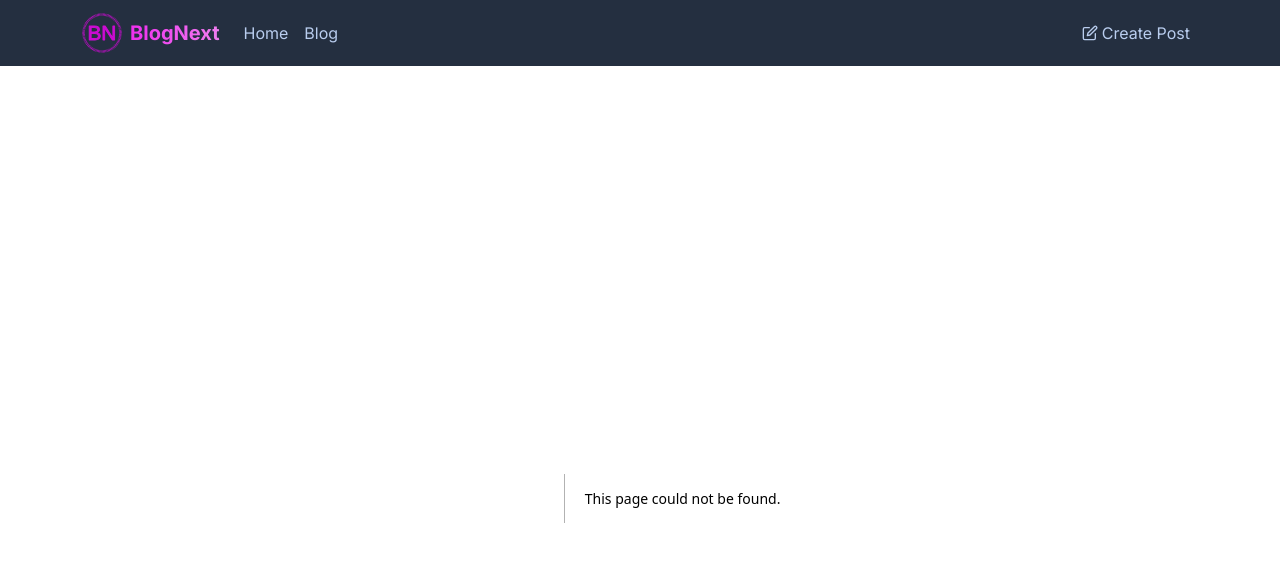
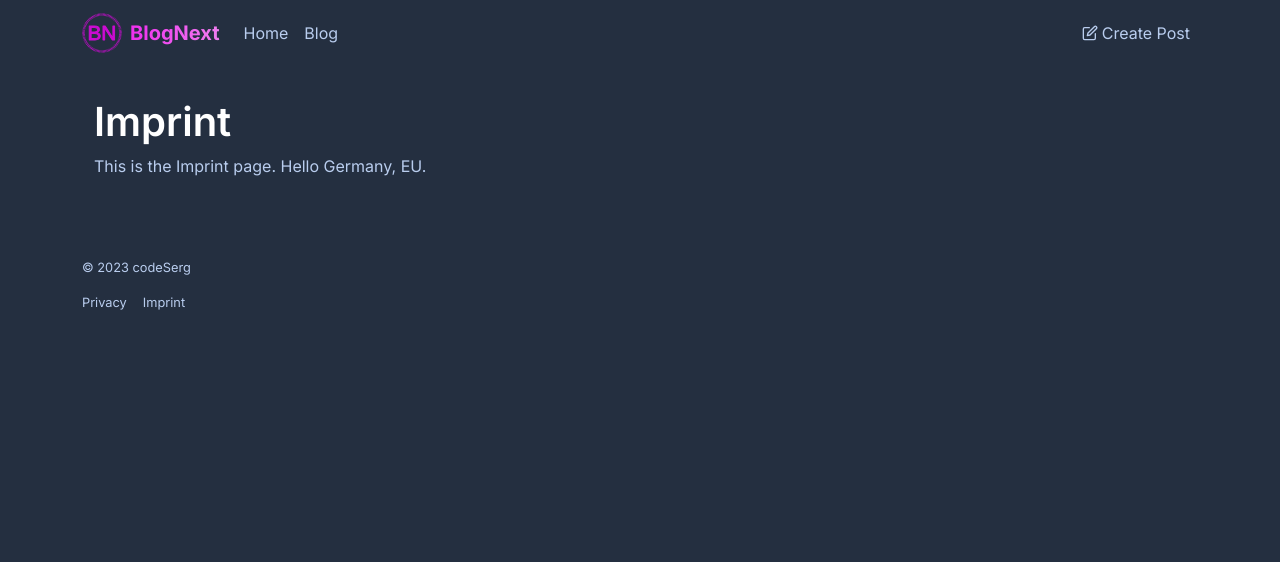
Before and after one commit to code-serg/blog-next, a Next.js app in the folder frontend/: page /imprint in a window 1280 px wide. Before the commit this address had no page. Shown: the top 562 px of the page. Built offline with nearby package versions, Linux system fonts and the light colour scheme.

Commit message:
added Footer and custom styled it

```diff
--- /dev/null
+++ b/frontend/src/components/Footer.tsx
@@ -0,0 +1,24 @@
+import Link from 'next/link';
+import { Container } from 'react-bootstrap';
+
+import styles from '@/styles/Footer.module.css';
+
+export default function Footer() {
+  return (
+    <footer>
+      <div className={styles.footer}>
+        <Container>
+          <p>&copy; {new Date().getFullYear()} codeSerg</p>
+          <ul>
+            <li>
+              <Link href="/privacy">Privacy</Link>
+            </li>
+            <li>
+              <Link href="/imprint">Imprint</Link>
+            </li>
+          </ul>
+        </Container>
+      </div>
+    </footer>
+  );
+}
--- a/frontend/src/pages/_app.tsx
+++ b/frontend/src/pages/_app.tsx
@@ -7,6 +7,7 @@ import NavBar from '@/components/NavBar';
 import 'bootstrap/dist/css/bootstrap.min.css';
 import '@/styles/globals.scss';
 import styles from '@/styles/App.module.css';
+import Footer from '@/components/Footer';
 
 const inter = Inter({ subsets: ['latin'] });
 
@@ -15,10 +16,7 @@ export default function App({ Component, pageProps }: AppProps) {
     <>
       <Head>
         <title>Blog - Next</title>
-        <meta
-          name="description"
-          content="Full Stack Blog with MERN + Next.js"
-        />
+        <meta name="description" content="Full Stack Blog with MERN + Next.js" />
         <meta name="viewport" content="width=device-width, initial-scale=1" />
         <link rel="icon" href="/favicon.ico" />
       </Head>
@@ -31,6 +29,7 @@ export default function App({ Component, pageProps }: AppProps) {
               <Component {...pageProps} />
             </Container>
           </main>
+          <Footer />
         </div>
       </SSRProvider>
     </>
--- /dev/null
+++ b/frontend/src/pages/imprint.tsx
@@ -0,0 +1,8 @@
+export default function ImprintPage() {
+  return (
+    <div className="container">
+      <h1>Imprint</h1>
+      <p>This is the Imprint page. Hello Germany, EU. </p>
+    </div>
+  );
+}
--- /dev/null
+++ b/frontend/src/styles/Footer.module.css
@@ -0,0 +1,22 @@
+.footer {
+  margin-top: 2rem;
+  font-size: 0.8rem;
+  padding-bottom: 2rem;
+}
+
+.footer ul {
+  padding: 0;
+}
+
+.footer li {
+  display: inline-block;
+  margin-right: 1rem;
+}
+
+.footer a {
+  color: var(--bs-body-color);
+}
+
+.footer a:hover {
+  color: white;
+}
```
Also changed, not shown: frontend/src/pages/privacy.tsx (added, +8 -0 lines).
